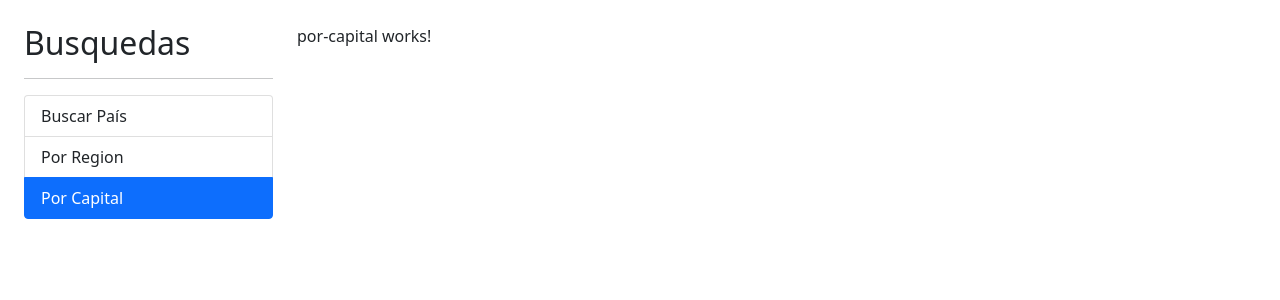
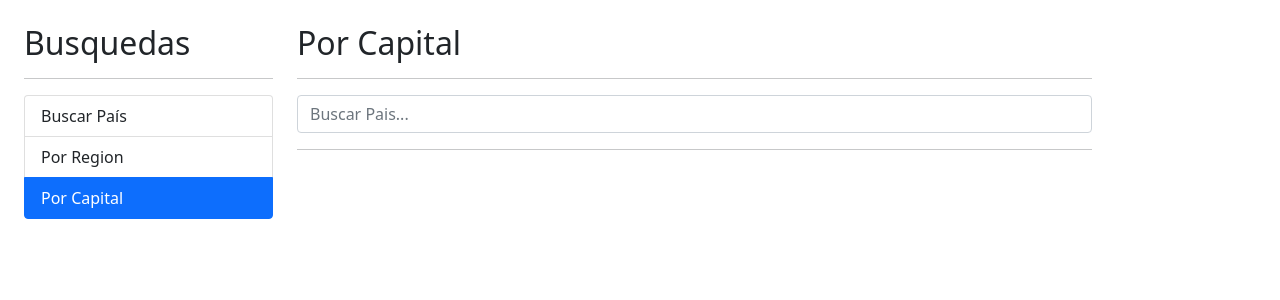
Before and after one commit to LuisCutzal/03-paisesApp, an Angular app: page /Capital in a window 1280 px wide. Shown: the top 300 px of the page. Built offline with nearby package versions, Linux system fonts and the light colour scheme.

Commit message:
Por Capital

```diff
--- a/src/app/pais/components/pais-tabla/pais-tabla.component.html
+++ b/src/app/pais/components/pais-tabla/pais-tabla.component.html
@@ -3,7 +3,8 @@
         <tr>
             <th>#</th>
             <th>Bandera</th>
-            <th>Nombre</th>
+            <th>Capital</th>
+            <th>Pais</th>
             <th>Población</th>
             <th></th>
 
@@ -15,6 +16,7 @@
             <td>
                 <img class="small-flag" [src]="pais.flag">
             </td>
+            <td>{{pais.capital}}</td>
             <td>{{pais.name}}</td>
             <td>{{pais.population | number}}</td>
             <td>
--- a/src/app/pais/pages/por-capital/por-capital.component.html
+++ b/src/app/pais/pages/por-capital/por-capital.component.html
@@ -1 +1,25 @@
-<p>por-capital works!</p>
+<h2>Por Capital</h2>
+<hr>
+
+<div class="row">
+    <div class="col">
+        <app-pais-input
+        (onEnter)="buscar($event)"
+        (onDebounce)="sugerencias($event)"
+        >
+
+        </app-pais-input>
+    </div>
+</div>
+<hr>
+<div *ngIf="existeError"
+    class="alert alert-danger">
+    La busqueda de "{{termino}}" no se encontro
+</div>
+
+<div *ngIf="paises.length>0"
+    class="row">
+    <div class="col">
+        <app-pais-tabla [paises]="paises"></app-pais-tabla>
+    </div>
+</div>
--- a/src/app/pais/pages/por-capital/por-capital.component.ts
+++ b/src/app/pais/pages/por-capital/por-capital.component.ts
@@ -1,16 +1,36 @@
-import { Component, OnInit } from '@angular/core';
-
+import { Component } from '@angular/core';
+import { PaisService } from '../../services/pais.service';
+import { Contry } from '../../interfaces/pais.interface';
 @Component({
   selector: 'app-por-capital',
   templateUrl: './por-capital.component.html',
   styles: [
   ]
 })
-export class PorCapitalComponent implements OnInit {
+export class PorCapitalComponent {
 
-  constructor() { }
+  termino:string="";
+  existeError:boolean=false;
+  paises:Contry[]=[];
 
-  ngOnInit(): void {
+  constructor(private paisService:PaisService) { }
+
+  buscar( termino:string){
+    this.existeError=false;
+    this.termino=termino;
+
+    this.paisService.buscarCapital(termino)
+    .subscribe((argumento)=>{
+      console.log(argumento);
+      this.paises=argumento;
+    },(err)=>{
+      this.existeError=true;
+      this.paises=[];
+    });
+  }
+
+  sugerencias(termino:string){
+    this.existeError=false;
   }
 
 }
--- a/src/app/pais/services/pais.service.ts
+++ b/src/app/pais/services/pais.service.ts
@@ -17,4 +17,8 @@ export class PaisService {
     return this.http.get<Contry[]>(utl);
   }
 
+  buscarCapital(termino:string):Observable<Contry[]>{
+    const url=`${this.apiUrl}/capital/${termino};`
+    return this.http.get<Contry[]>(url);
+  }
 }
```
